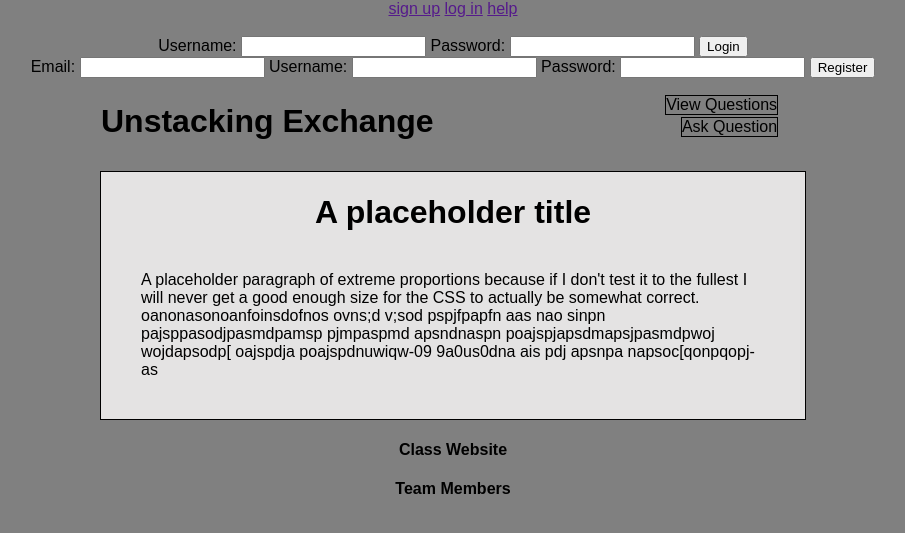
After one commit to Tacattack/CS418-Corte, a PHP site: page /QuestionView.php in a window 1280 px wide. The commit adds this page. Shown: the top 533 px of the page, without its empty margins (187-1092 px from the left). Run offline with PHP 8.4, Linux system fonts and the light colour scheme; data that the repository does not hold is empty.

Commit message:
More styling

```diff
--- a/CSS/stylesheet.css
+++ b/CSS/stylesheet.css
@@ -33,32 +33,51 @@ body{
 #Content aside h3{
     text-align: center;
 }
+/*-----------------------------------------------Navigation CSS------------------------------------------*/
+.Navigation{
+    width:55%;
+    margin:auto;
+    text-align: left;
+}
 
-/*---------------------------------------------------Form CSS---------------------------------------------*/
+.Navigation h1{
+    display: inline-block;
+    width: 60%;
+}
+
+.Navigation ul{
+    display: inline-block;
+    width: 30%;
+    text-align: right;
+}
+
+.Navigation ul li{
+    display: inline-block;
+    border: 1px solid black;
+    margin: 1px;
+}
+
+.Navigation ul li a{
+    text-decoration: none;
+    margin: 3px;
+}
+
+/*---------------------------------------------------Ask CSS---------------------------------------------*/
 
 .AQuestDiv{
-    width: 100%;
-    height: 100%;
-    padding: 0;
-    background-color: blue;
+    margin: 20px 150px 20px 150px;
 }
 
-.AQuest{
-    width: 100%;
-    margin: auto;
-    text-align: center;
+.AQuestTitle{
+    width: 720px;
 }
 
-.AQuest .ATitle{
-    margin: 20px;
-    width: 500px;
-    height: 20px;
-    display: block;
+/*------------------------------------------------Question View CSS---------------------------------------*/
+.QuestionBody {
+    margin: 40px;
 }
 
-.AQuest .ADesc{
-    width: 500px;
-    height: 50px;
-    display: block;
-    margin: 20px;
+#QuestionTitle{
+    text-align: center;
+    margin: auto;
 }
--- /dev/null
+++ b/QuestionView.php
@@ -0,0 +1,59 @@
+<!DOCTYPE html>
+<html lang="en">
+    <head>
+        <title>UnstackingExchange</title>
+        <meta charset="UTF-8">
+        <meta name="viewport" content="width=device-width, initial-scale=1.0">
+        <link rel="stylesheet" type="text/css" href="CSS/stylesheet.css">
+    </head>
+    <body>
+        <div id="Header">
+            <div id="header-wrapper">
+                <div id="header-links">
+                    <a href="" id="Register">sign up</a>
+                    <a href="" id="Login">log in</a>
+                    <a href="" title="help">help</a>
+                </div>
+            </div>
+            <img src="" alt=""/>
+            <form class="FormLogin">
+                Username: <input type="text" name='user' value="<?PHP echo $name; ?>">
+                Password: <input type="password" name='pass' value="<?PHP echo $pass;?>">
+                <input type="submit" value="Login">
+            </form>
+            <form class="FormRegister">
+                Email: <input type="text" name='email' value ="<?PHP echo $email;?>">
+                Username: <input type="text" name='newuser' value="<?PHP echo $newuser;?>">
+                Password: <input type="password" name='newpass' value="<?PHP echo $newpass; ?>">
+                <input type="submit" value="Register">
+            </form>
+            <div class="Navigation">
+                <h1>Unstacking Exchange</h1>
+                <ul>
+                    <li>View Questions</li>
+                    <li>Ask Question</li>
+                </ul>
+            </div>
+        </div>
+        <div id="Container">
+            <div id="Content">
+                <div id="QuestionTitle">
+                    <h1>A placeholder title</h1>
+                </div>
+                <div class="QuestionBody">
+                    <p>A placeholder paragraph of extreme proportions because if I don't test it to the fullest I will never get a good enough size for the
+                    CSS to actually be somewhat correct. oanonasonoanfoinsdofnos ovns;d v;sod pspjfpapfn aas nao  sinpn pajsppasodjpasmdpamsp pjmpaspmd
+                    apsndnaspn poajspjapsdmapsjpasmdpwoj   wojdapsodp[ oajspdja poajspdnuwiqw-09 9a0us0dna ais pdj apsnpa napsoc[qonpqopj-as</p>
+                </div>
+            </div>
+        </div>
+        <div id="Footer">
+            <aside>
+                <h4>Class Website</h4>
+            </aside>
+            <aside>
+                <h4>Team Members</h4>
+            </aside>
+        </div>
+    </body>
+</html>
```
Also changed, not shown: QuestionView.html (added, +59 -0 lines), ask.php (+16 -7 lines), index.php (+1 -7 lines), indexTest.html (+11 -10 lines).
